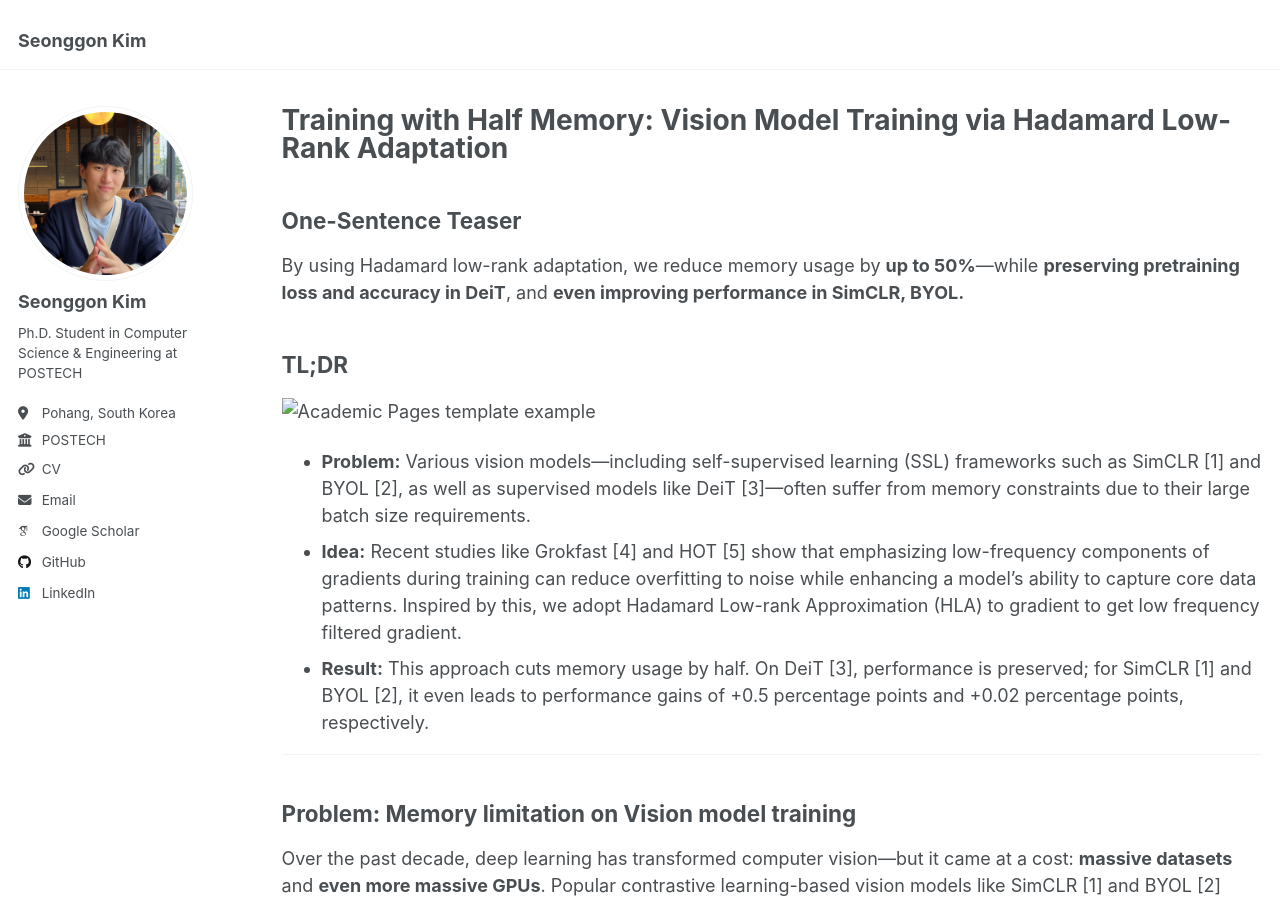
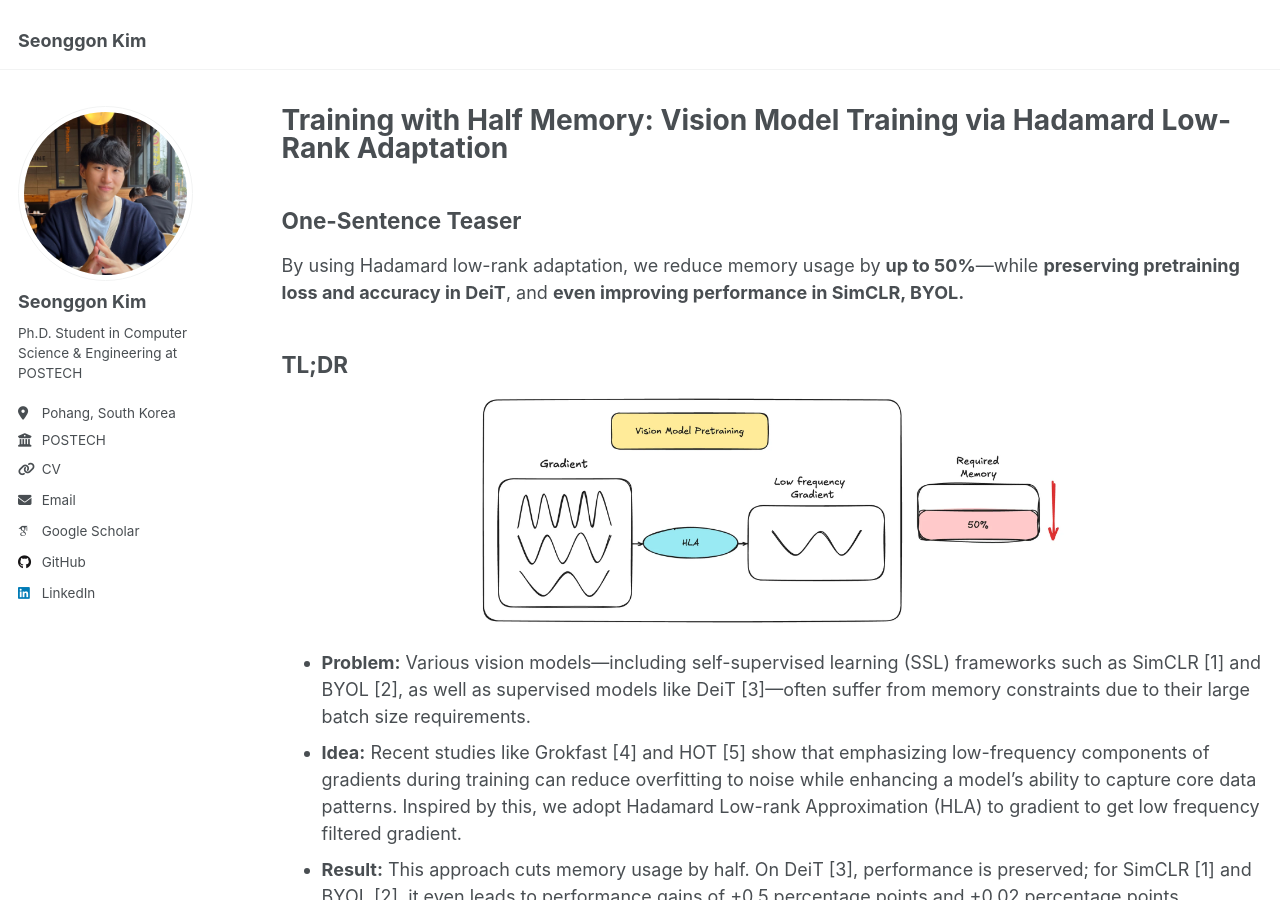
Before and after one commit to sungonuni/sungonuni.github.io, a Jekyll site: the page built from _pages/EVMT-HLA.md, in a window 1280 px wide and 900 px high. Built offline with Jekyll 4.4.1, drawn with Linux system fonts in a browser that asks for light colours; some web fonts are replaced.

Commit message:
Second test image

```diff
--- a/_pages/EVMT-HLA.md
+++ b/_pages/EVMT-HLA.md
@@ -11,11 +11,10 @@ By using Hadamard low-rank adaptation, we reduce memory usage by **up to 50%**
 
 
 ## **TL;DR**
-<!-- <div align="center">
-<img src="./Image/concept.png" style="width:600px;">
-</div> -->
+<div align="center">
+<img src="/images/EVMT-HLA/concept.png" style="width:600px;">
+</div>
 
-![Academic Pages template example](./Image/concept.png "Academic Pages template example")
 
 
 - **Problem:** Various vision models—including self-supervised learning (SSL) frameworks such as SimCLR [1] and BYOL [2], as well as supervised models like DeiT [3]—often suffer from memory constraints due to their large batch size requirements.
```
Also changed, not shown: images/EVMT-HLA/architecture.png (renamed from _pages/Image/architecture.png), images/EVMT-HLA/concept.png (renamed from _pages/Image/concept.png), images/EVMT-HLA/convergence.png (renamed from _pages/Image/convergence.png), images/EVMT-HLA/dropout.png (renamed from _pages/Image/dropout.png), images/EVMT-HLA/main_results.png (renamed from _pages/Image/main_results.png), images/EVMT-HLA/memory_reduction.png (renamed from _pages/Image/memory_reduction.png), images/EVMT-HLA/rank_reduction.png (renamed from _pages/Image/rank_reduction.png).
